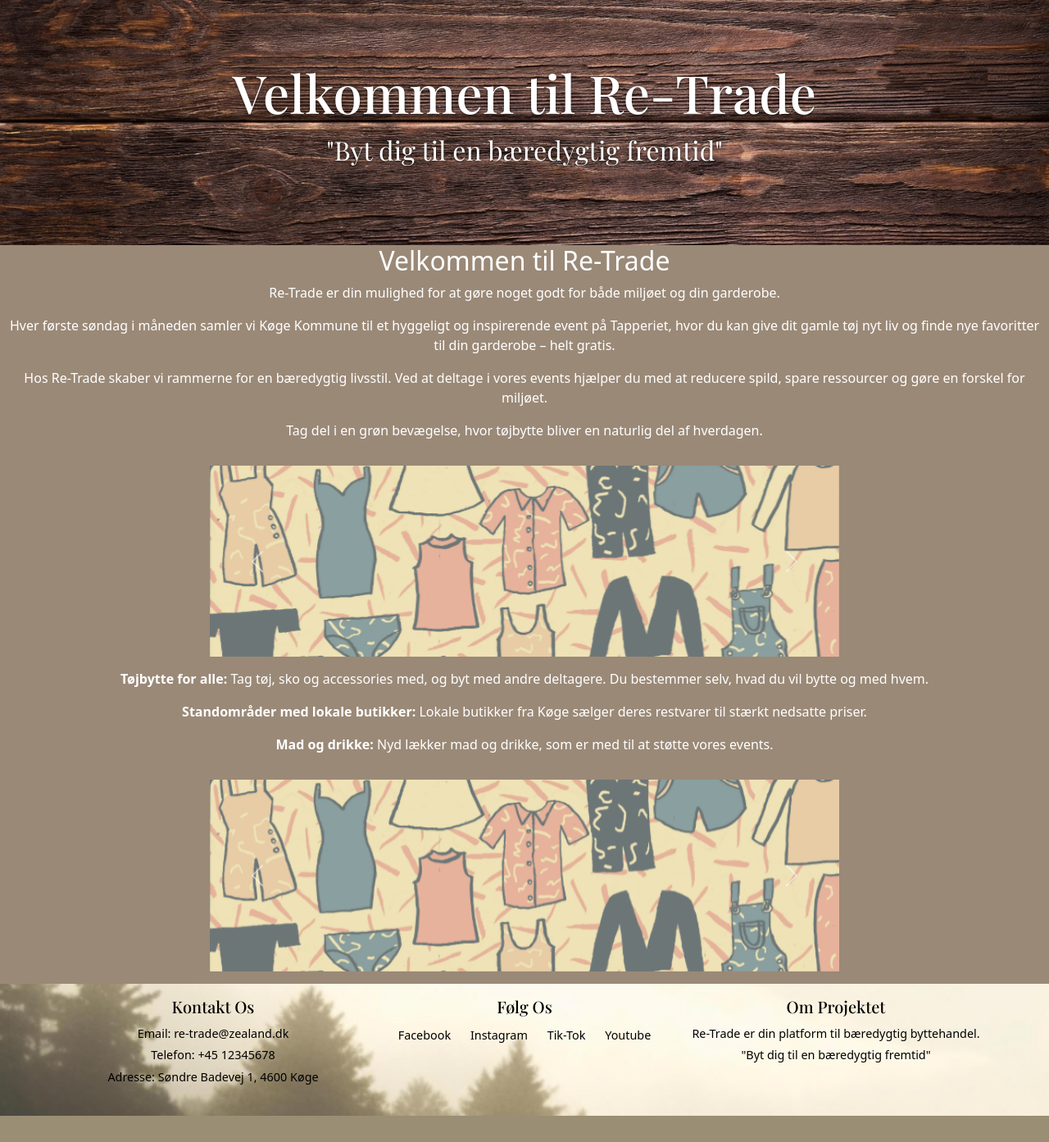
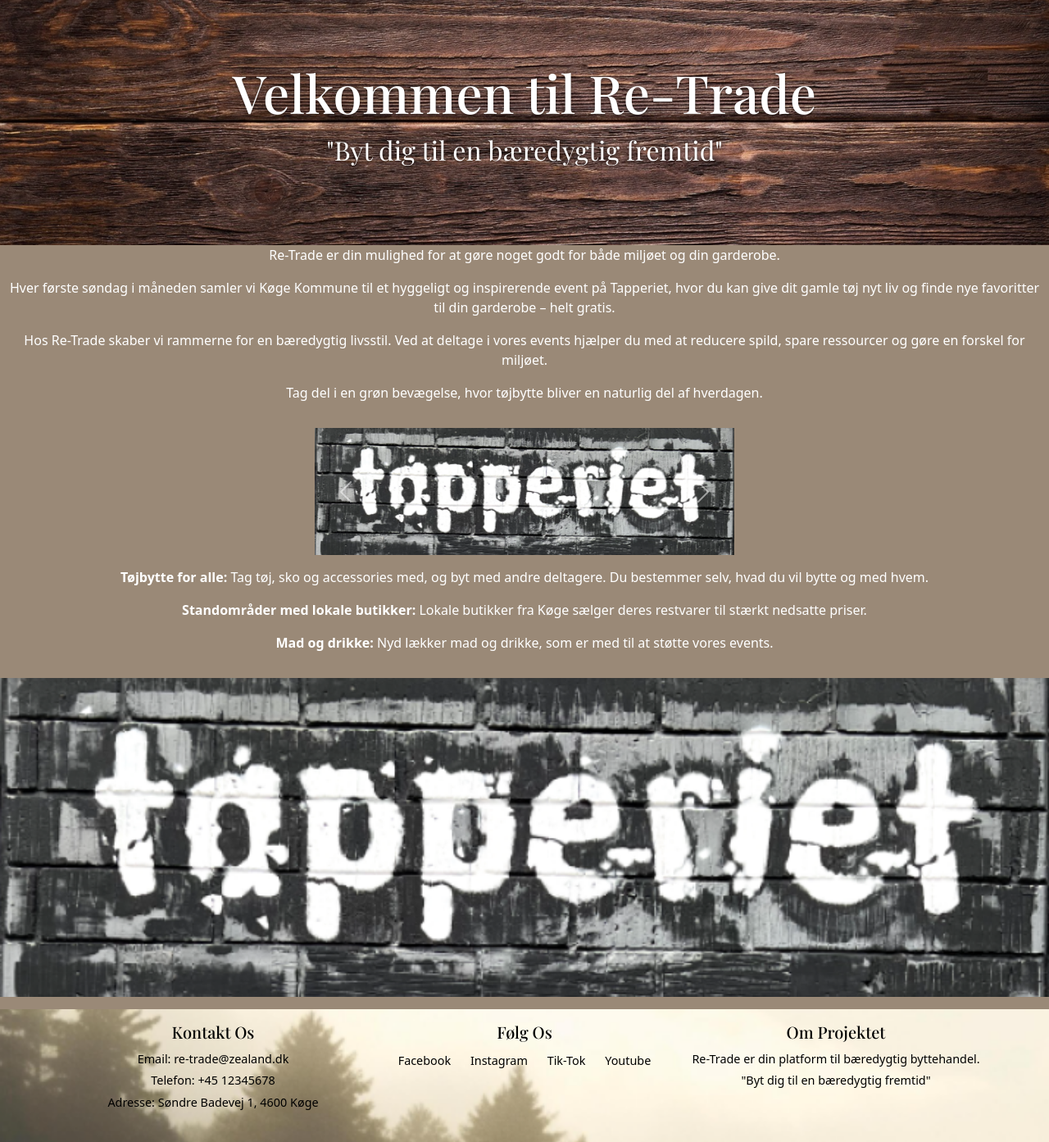
Before and after one commit to DanielToft92/dayeksamen, a PHP site: page / in a window 1280 px wide. Shown: the part 57-1450 px from the top of the page at 82% size. Before the commit the page ends 1418 px from the top, so only its background shows below. Run offline with PHP 8.4, Linux system fonts and the light colour scheme; style sheets or scripts are compiled from the project's sources; some libraries are stand-ins or nearby versions; some web fonts are replaced.

Commit message:
New Update

```diff
--- a/css/styles.scss
+++ b/css/styles.scss
@@ -49,7 +49,7 @@ body {
 
 div.h1omos h1 {
 	font-size: 3em; /* Adjust the size as needed */
-	color: #ece4cf;
+	color: #000000;
 }
 
 
@@ -65,27 +65,27 @@ div.h1omos h1 {
 
 
 
-/* Header Styling */
+/* Card Header Styling */
 
 .card-header {
 	font-size: 1.25rem;
 	font-weight: bold;
 	color: #ece4cf;
 	text-align: center;
-	background-color: #978a6f;
+	background-color: #023902;
 	border-bottom: 1px solid #978a6f;
 }
 
-/* Body Styling */
+/* Card Body Styling */
 .card-body {
 	padding: 1.25rem;
 	color: #9a8977;
 	background-color: #ece4cf;
 }
 
-/* Footer Styling */
+/* Card Footer Styling */
 .card-footer {
-	background-color: #978a6f;
+	background-color: #023902;
 	color: #ece4cf;
 	font-size: 0.875rem;
 	text-align: center;
--- a/index.php
+++ b/index.php
@@ -36,14 +36,14 @@ require "settings/init.php";
         /* Reduce carousel size on larger screens */
         @media (min-width: 768px) { /* Adjust breakpoint as needed */
             #carouselExampleAutoplaying {
-                width: 80%; /* Make the carousel smaller on larger screens */
+                width: 60%; /* Make the carousel smaller on larger screens */
                 margin: 0 auto; /* Center the carousel */
             }
         }
 
         @media (min-width: 1200px) { /* Adjust for very large screens */
             #carouselExampleAutoplaying {
-                width: 60%; /* Further reduce size on extra-large screens */
+                width: 40%; /* Further reduce size on extra-large screens */
             }
         }
     </style>
@@ -63,7 +63,6 @@ url('billeder/træplanker.png'); background-size: cover; background-position: ce
 
 
 <section id="landing-page" style="text-align: center; margin-left: 10px; margin-right: 10px;">
-    <h2>Velkommen til Re-Trade</h2>
     <p>Re-Trade er din mulighed for at gøre noget godt for både miljøet og din garderobe. </p>
     <p>Hver første søndag i måneden samler vi Køge Kommune til et hyggeligt og inspirerende event på Tapperiet, hvor du kan give dit gamle tøj nyt liv og finde nye favoritter til din garderobe – helt gratis.</p>
     <p>Hos Re-Trade skaber vi rammerne for en bæredygtig livsstil. Ved at deltage i vores events hjælper du med at reducere spild, spare ressourcer og gøre en forskel for miljøet.</p>
@@ -73,13 +72,13 @@ url('billeder/træplanker.png'); background-size: cover; background-position: ce
 <div id="carouselExampleAutoplaying" class="carousel slide" data-bs-ride="carousel" style="margin-top: 15px; margin-bottom: 15px;">
     <div class="carousel-inner">
         <div class="carousel-item active">
-            <img src="billeder/carousel.png" class="d-block w-100" alt="...">
+            <img src="billeder/tapperiet.png" class="d-block w-100" alt="...">
         </div>
         <div class="carousel-item">
-            <img src="billeder/carousel2.png" class="d-block w-100" alt="...">
+            <img src="billeder/carousel5.png" class="d-block w-100" alt="...">
         </div>
         <div class="carousel-item">
-            <img src="billeder/carousel3.png" class="d-block w-100" alt="...">
+            <img src="billeder/carousel4.png" class="d-block w-100" alt="...">
         </div>
     </div>
     <button class="carousel-control-prev" type="button" data-bs-target="#carouselExampleAutoplaying" data-bs-slide="prev">
@@ -99,27 +98,10 @@ url('billeder/træplanker.png'); background-size: cover; background-position: ce
 </section>
 
 
-<div id="carouselExampleAutoplaying" class="carousel slide" data-bs-ride="carousel" style="margin-top: 15px; margin-bottom: 15px;">
-    <div class="carousel-inner">
-        <div class="carousel-item active">
-            <img src="billeder/carousel.png" class="d-block w-100" alt="...">
-        </div>
-        <div class="carousel-item">
-            <img src="billeder/carousel2.png" class="d-block w-100" alt="...">
-        </div>
-        <div class="carousel-item">
-            <img src="billeder/carousel3.png" class="d-block w-100" alt="...">
-        </div>
-    </div>
-    <button class="carousel-control-prev" type="button" data-bs-target="#carouselExampleAutoplaying" data-bs-slide="prev">
-        <span class="carousel-control-prev-icon" aria-hidden="true"></span>
-        <span class="visually-hidden">Previous</span>
-    </button>
-    <button class="carousel-control-next" type="button" data-bs-target="#carouselExampleAutoplaying" data-bs-slide="next">
-        <span class="carousel-control-next-icon" aria-hidden="true"></span>
-        <span class="visually-hidden">Next</span>
-    </button>
+<div style="margin-top: 15px; margin-bottom: 15px;">
+    <img src="billeder/tapperiet.png" class="d-block w-100" alt="...">
 </div>
+
 
 
 <?php include("footer.php") ?>
--- a/omos.php
+++ b/omos.php
@@ -38,7 +38,7 @@ require "settings/init.php";
 <div class="container text-center custom-margin">
     <div class="row row-cols-2">
         <div class="col mt-4">
-            <img src="billeder/omos/sustain.jpg" alt="Description of image 1" class="img-fluid">
+            <img src="billeder/omos/logo3.png" alt="Description of image 1" class="img-fluid">
         </div>
         <div class="col mt-4">
             <p>Re-Trade er en bæredygtig bevægelse skabt for at mindske forbruget og styrke fællesskabet i Køge Kommune.
@@ -51,10 +51,10 @@ require "settings/init.php";
                 hvor lokale butikker kan sælge deres restvarer til fordelagtige priser, så intet går til spilde.</p>
         </div>
         <div class="col mt-3">
-            <img src="billeder/omos/sustain2.jpg" alt="Description of image 4" class="img-fluid">
+            <img src="billeder/omos/IMG_7510 1.png" alt="Description of image 4" class="img-fluid">
         </div>
         <div class="col mt-5">
-            <img src="billeder/omos/sustain3.jpg" alt="Description of image 1" class="img-fluid">
+            <img src="billeder/omos/vision.png" alt="Description of image 1" class="img-fluid">
         </div>
         <div class="col mt-5" style="text-align: center;">
             <p><strong>Vores vision:</strong></p>
```
Also changed, not shown: ubrugtkode.php (+118 -0 lines), billeder/carousel4.png (added), billeder/carousel5.png (added), billeder/carousel6.png (added), billeder/mursten.png (added), billeder/omos/IMG_7510 1.png (added), billeder/omos/logo.png (added), billeder/omos/logo3.png (added), billeder/omos/vision.png (added), billeder/tapperiet.png (added).
